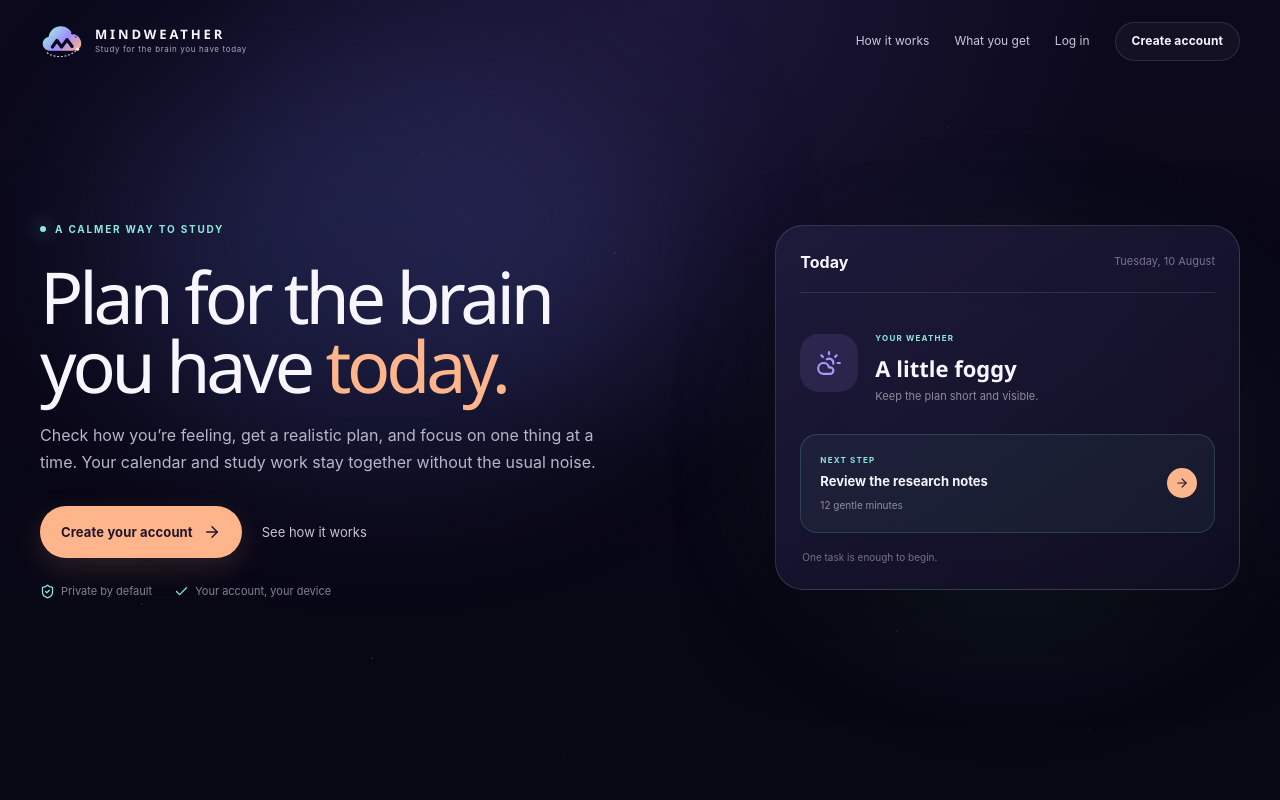
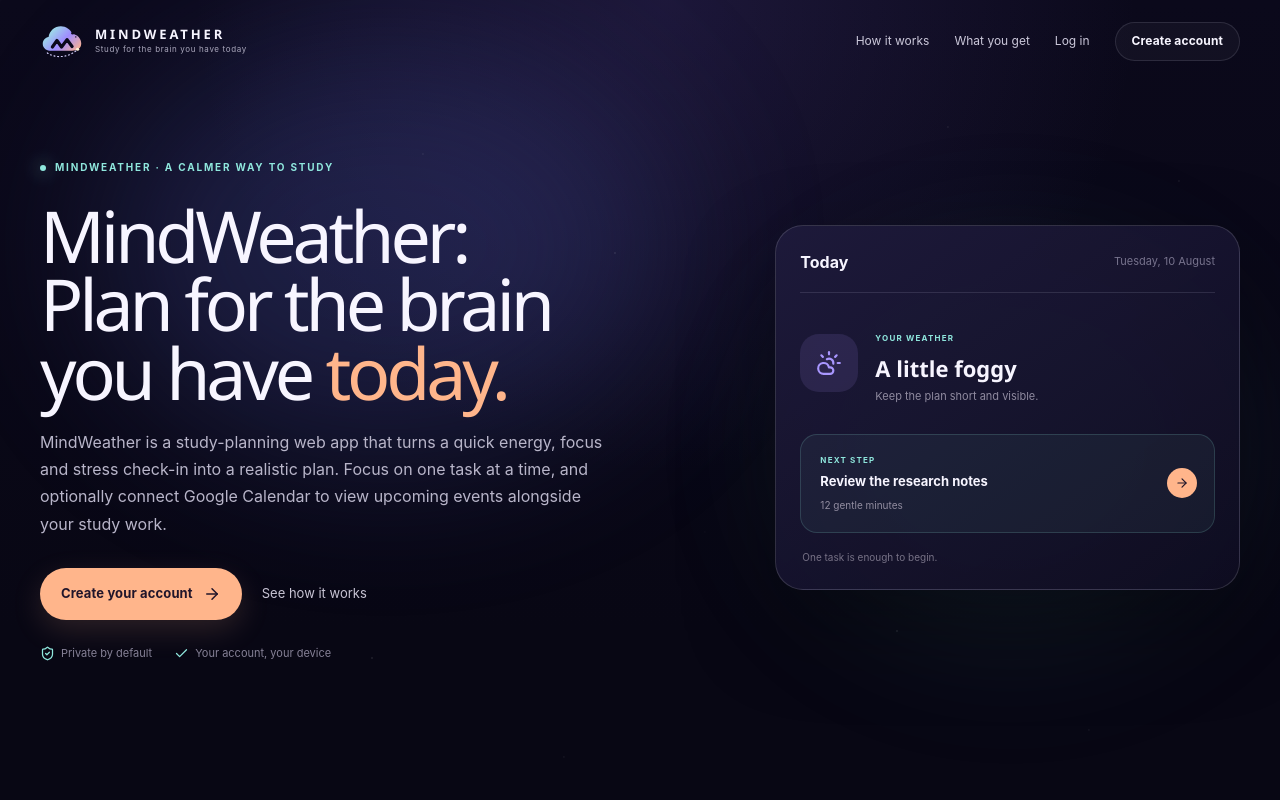
Before and after one commit to cosmicbubblegumgirl/mindweather, a Next.js app: page / in a window 1280 px wide. Shown: the top 800 px of the page. Built offline with nearby package versions, Linux system fonts and the light colour scheme; no server answers.

Commit message:
Clarify MindWeather purpose for Google verification
Publish the validated homepage wording required by Google's branding review.

```diff
--- a/features/landing/LandingPage.tsx
+++ b/features/landing/LandingPage.tsx
@@ -31,9 +31,9 @@ export function LandingPage() {
 
       <section className="simple-hero shell-width">
         <div className="simple-hero__copy">
-          <span className="eyebrow"><i /> A calmer way to study</span>
-          <h1>Plan for the brain<br />you have <em>today.</em></h1>
-          <p>Check how you’re feeling, get a realistic plan, and focus on one thing at a time. Your calendar and study work stay together without the usual noise.</p>
+          <span className="eyebrow"><i /> MindWeather · A calmer way to study</span>
+          <h1>MindWeather:<br />Plan for the brain<br />you have <em>today.</em></h1>
+          <p>MindWeather is a study-planning web app that turns a quick energy, focus and stress check-in into a realistic plan. Focus on one task at a time, and optionally connect Google Calendar to view upcoming events alongside your study work.</p>
           <div className="hero-actions">
             <Link href="/signup" className="button button--peach">Create your account <ArrowRight size={18} /></Link>
             <a href="#how-it-works" className="simple-text-link">See how it works</a>
```
